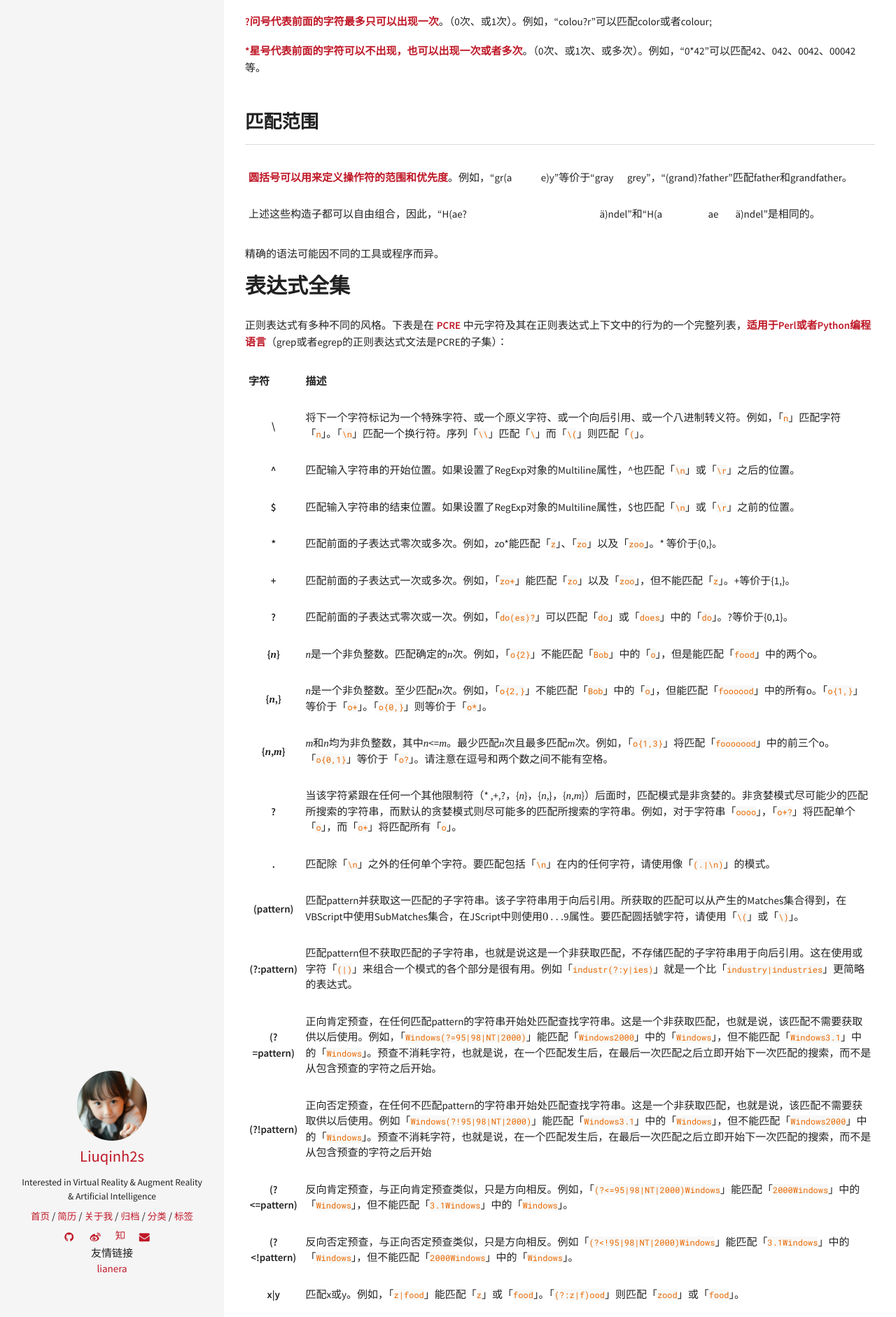
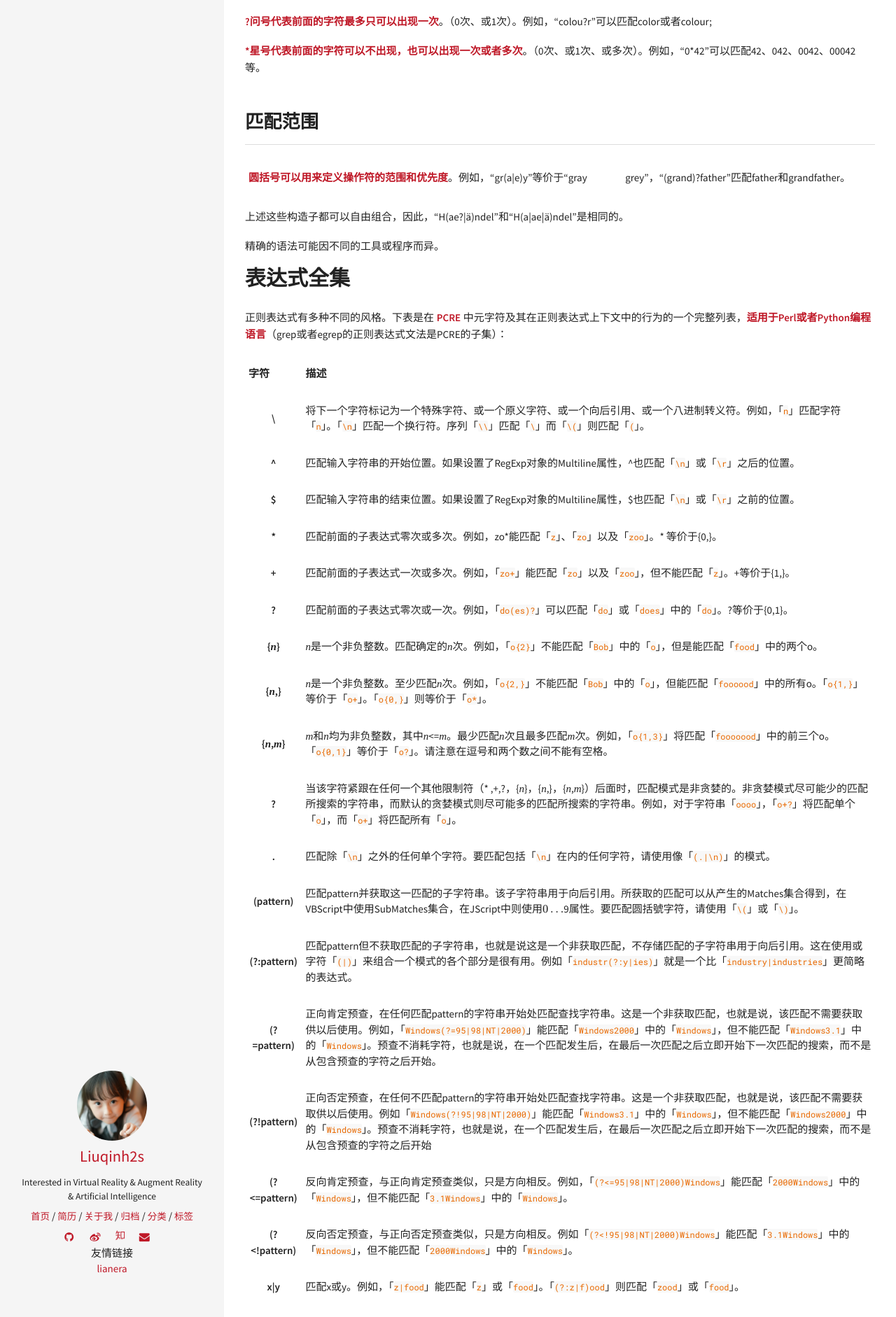
Before and after one commit to transcendtron/liuqinh2s.github.io, a Jekyll site: the page built from _posts/2017-1-20-正则表达式.md, in a window 1280 px wide. Shown: the part 783-2665 px from the top of the page at 70% size. Built offline with Jekyll 4.4.1, drawn with Linux system fonts in a browser that asks for light colours; formulas are drawn with MathJax 3; comment, search, counter and statistics services are not loaded.

Commit message:
add blog

```diff
--- a/_posts/2017-1-20-正则表达式.md
+++ b/_posts/2017-1-20-正则表达式.md
@@ -36,9 +36,9 @@ comments: true
 
 ## 匹配范围
 
-**圆括号可以用来定义操作符的范围和优先度**。例如，“gr(a|e)y”等价于“gray|grey”，“(grand)?father”匹配father和grandfather。
+**圆括号可以用来定义操作符的范围和优先度**。例如，“gr(a\|e)y”等价于“gray|grey”，“(grand)?father”匹配father和grandfather。
 
-上述这些构造子都可以自由组合，因此，“H(ae?|ä)ndel”和“H(a|ae|ä)ndel”是相同的。
+上述这些构造子都可以自由组合，因此，“H(ae?\|ä)ndel”和“H(a\|ae\|ä)ndel”是相同的。
 
 精确的语法可能因不同的工具或程序而异。
 
```
